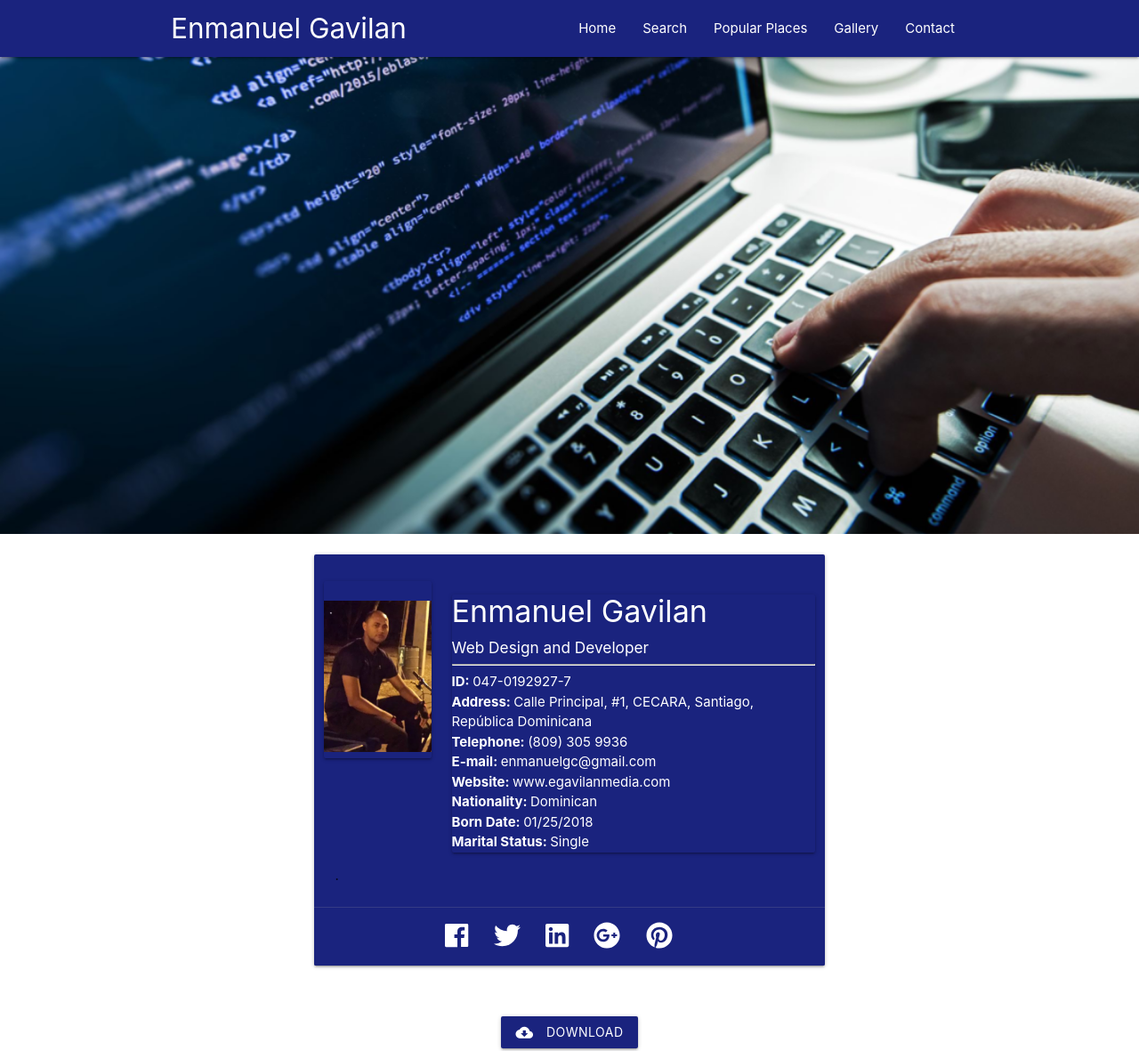
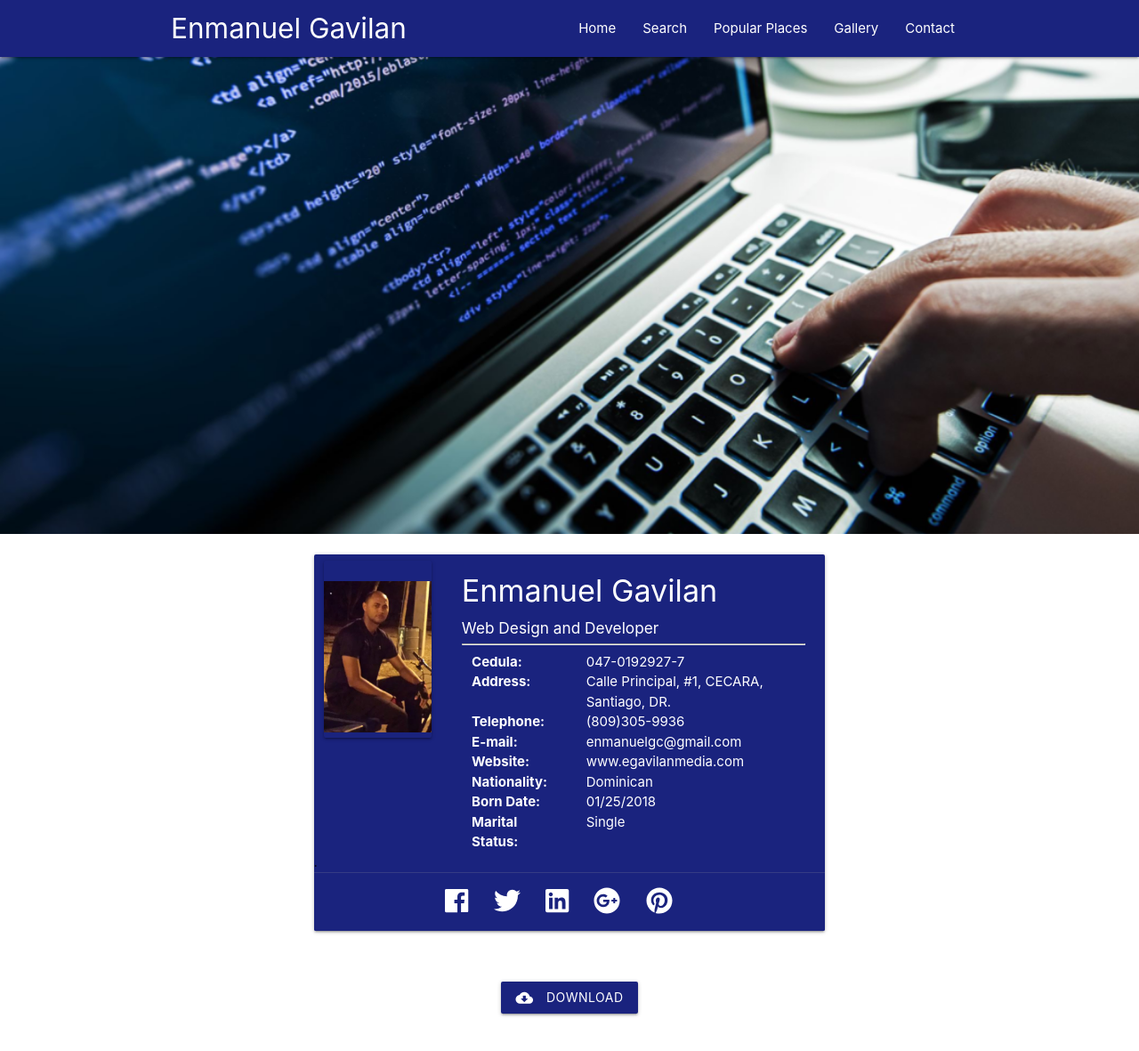
Before and after one commit to egavilan1987/My-Resume, a plain HTML site: page index.html in a window 1280 px wide. Shown: the top 1181 px of the page at 89% size. Drawn offline with nearby package versions, Linux system fonts and the light colour scheme.

Commit message:
Profile card

```diff
--- a/index.html
+++ b/index.html
@@ -81,33 +81,92 @@ header{
       <div class="col l8 m8 s12 offset-l2 offset-m2">
         <div class="card indigo darken-4">
           <div>
-            <br>
             <div class="col l3 m12 s12">
-              <div class="card indigo darken-4">
+              <div class="card indigo darken-4 center">
                 <br>
-                <img src="img/profile3.jpg" alt="" class="responsive-img center" style="width: 400px;">
+                <img src="img/profile3.jpg" alt="" class="responsive-img" style="width: 400px;">
               </div>
             </div>
             <div class="col l9 m12 s12">
-              <div class="card indigo darken-4">
-                <div class="white-text">
-                  <h4>Enmanuel Gavilan</h4>
-                  <h6>Web Design and Developer</h6>
-                  <hr>
-                  <b>ID: </b>047-0192927-7<br>
-                  <b>Address: </b> Calle Principal, #1, CECARA, Santiago, República Dominicana<br>
-                  <b>Telephone: </b> (809) 305 9936<br>
-                  <b>E-mail: </b> enmanuelgc@gmail.com<br>
-                  <b>Website: </b> www.egavilanmedia.com<br>
-                  <b>Nationality: </b> Dominican<br>
-                  <b>Born Date: </b> 01/25/2018<br>
-                  <b>Marital Status: </b> Single<br>
+                <div class="white-text indigo darken-4">
+                  <div class="col l12 m12 s12">
+
+                    <h4>Enmanuel Gavilan</h4>
+                    <h6>Web Design and Developer</h6>
+                    <hr>
+
+                  </div>
+                  <div class="col l12 m12 s12">
+                    <div class="col l4 m4 s12">
+                        <b>Cedula:</b>
+                    </div>
+                    <div class="col l8 m8 s12">
+                        047-0192927-7
+                    </div>
+                  </div>
+                  <div class="col l12 m12 s12">
+                    <div class="col l4 m4 s12">
+                        <b>Address:</b>
+                    </div>
+                    <div class="col l8 m8 s12">
+                        Calle Principal, #1, CECARA, Santiago, DR.
+                    </div>
+                  </div>
+                  <div class="col l12 m12 s12">
+                    <div class="col l4 m4 s12">
+                        <b>Telephone:</b>
+                    </div>
+                    <div class="col l8 m8 s12">
+                        (809)305-9936
+                    </div>
+                  </div>
+                  <div class="col l12 m12 s12">
+                    <div class="col l4 m4 s12">
+                        <b>E-mail:</b>
+                    </div>
+                    <div class="col l8 m8 s12">
+                        enmanuelgc@gmail.com
+                    </div>
+                  </div>
+                  <div class="col l12 m12 s12">
+                    <div class="col l4 m4 s12">
+                        <b>Website:</b>
+                    </div>
+                    <div class="col l8 m8 s12">
+                        www.egavilanmedia.com
+                    </div>
+                  </div>
+                  <div class="col l12 m12 s12">
+                    <div class="col l4 m4 s12">
+                        <b>Nationality:</b>
+                    </div>
+                    <div class="col l8 m8 s12">
+                        Dominican
+                    </div>
+                  </div>
+                  <div class="col l12 m12 s12">
+                    <div class="col l4 m4 s12">
+                        <b>Born Date:</b>
+                    </div>
+                    <div class="col l8 m8 s12">
+                        01/25/2018
+                    </div>
+                  </div>
+                  <div class="col l12 m12 s12">
+                    <div class="col l4 m4 s12">
+                        <b>Marital Status:</b>
+                    </div>
+                    <div class="col l8 m8 s12">
+                        Single
+                    </div>
+                    <br><br>
+                  </div>
+
                 </div>
-              </div>
             </div>
           </div>
-          <div class="card-content">
-            <h10 class="center"> .</h10>
+          <div class="">
+            <h10 class="center">.</h10>
           </div>
           <div class="card-action center">
             <a href="#" class="white-text">
```
